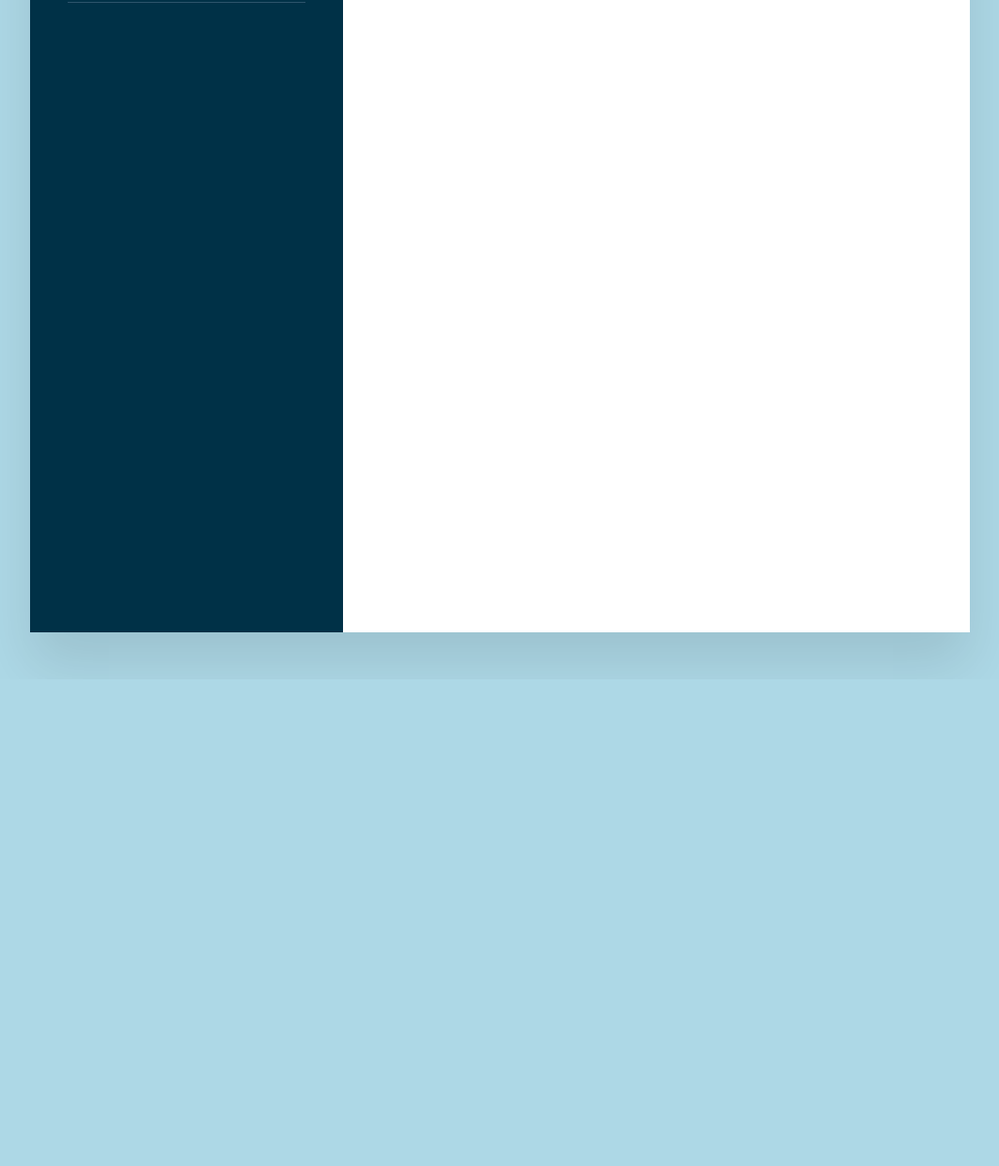
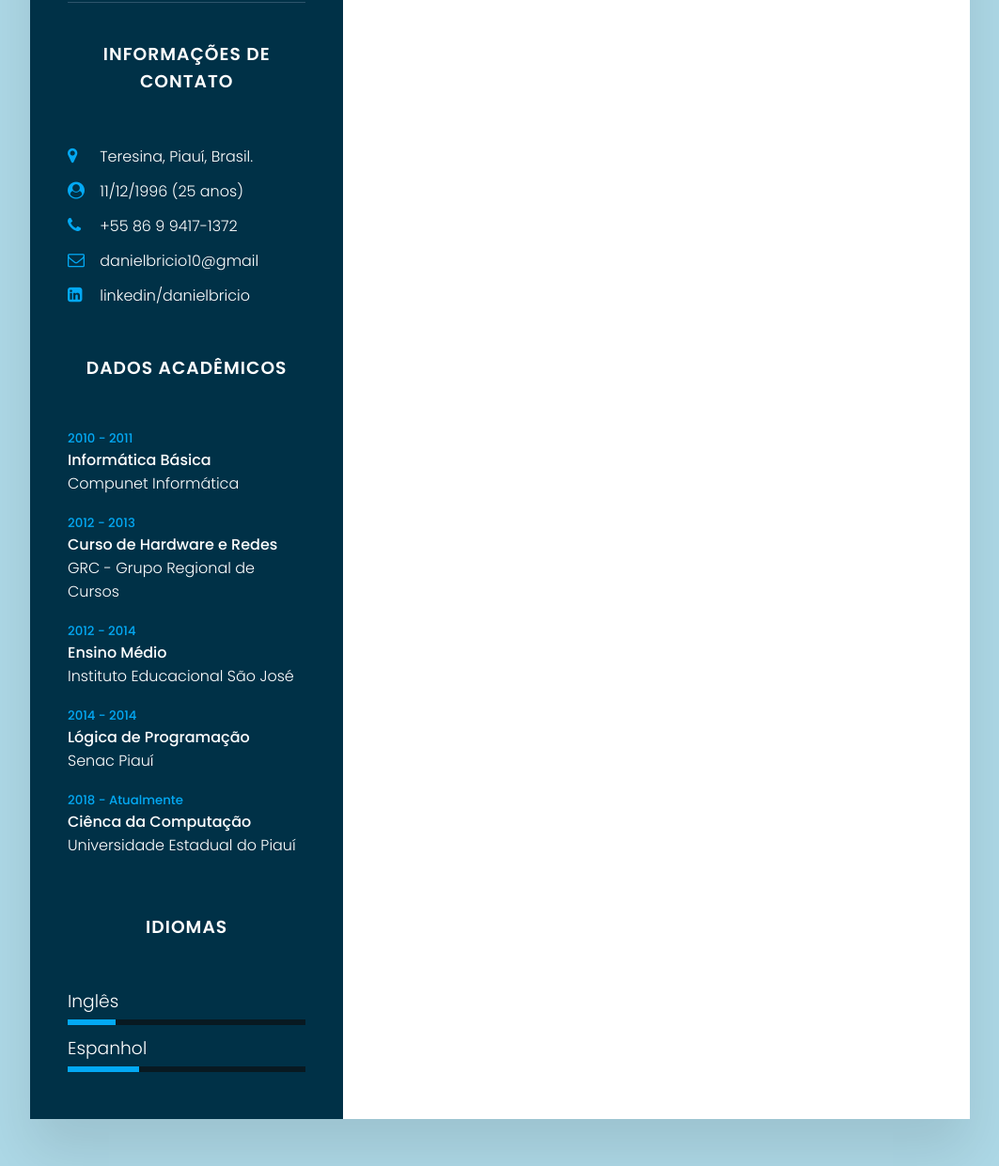
Before and after one commit to danielbricio/BricioResumeWebsite, a plain HTML site: page index.html in a window 1280 px wide. Shown: the part 377-1618 px from the top of the page at 94% size, without its empty margins (108-1171 px from the left). Before the commit the page ends 1100 px from the top, so only its background shows below. Drawn offline with Linux system fonts and the light colour scheme.

Commit message:
Dados Acadêmicos de Idioma

```diff
--- a/index.html
+++ b/index.html
@@ -4,6 +4,7 @@
 <head>
     <meta name="viewport" content="width=devide-width", initial-scale="1.0">
     <title>DocumentoBricio</title>
+    <link rel="stylesheet" href="https://cdnjs.cloudflare.com/ajax/libs/font-awesome/4.7.0/css/font-awesome.css" integrity="sha512-5A8nwdMOWrSz20fDsjczgUidUBR8liPYU+WymTZP1lmY9G6Oc7HlZv156XqnsgNUzTyMefFTcsFH/tnJE/+xBg==" crossorigin="anonymous" />
     <link rel="stylesheet" type="text/css" href="style.css">
 </head>
 
@@ -18,6 +19,90 @@
             </div>
             <h2>Daniel Bricio<br><span>Web Developer</span></h2>
             </div>
+
+            <div class="ContatoInfo">
+                <h3 class="title">Informações de Contato</h3>
+                <ul>
+                    <li>
+                        <span class="icon"><i class="fa fa-map-marker" aria-hidden="true"></i>
+                        </span>
+                        <span class="text">Teresina, Piauí, Brasil.</span>
+                    </li>
+                    <li>
+                        <span class="icon"><i class="fa fa-user-circle" aria-hidden="true"></i>
+                        </span>
+                        <span class="text">11/12/1996 (25 anos)</span>
+                    </li>
+                    <li>
+                        <span class="icon"><i class="fa fa-phone" aria-hidden="true"></i>
+                        </span>
+                        <span class="text"> +55 86 9 9417-1372</span>
+                    </li>
+                    <li>
+                        <span class="icon"><i class="fa fa-envelope-o" aria-hidden="true"></i>
+                        </span>
+                        <span class="text">danielbricio10@gmail</span>
+                    </li>
+                    <li>
+                        <span class="icon"><i class="fa fa-linkedin-square" aria-hidden="true"></i>
+                        </span>
+                        <span class="text">linkedin/danielbricio</span>
+                    </li>
+                </ul>
+            </div>
+
+            <div class="ContatoInfo Academico">
+                <h3 class="title">Dados Acadêmicos</h3>
+                <ul>
+
+                    <li>
+                        <h5>2010 - 2011</h5>
+                        <h4>Informática Básica</h4>
+                        <h4>Compunet Informática</h4>
+                    </li>
+                    <li>
+                        <h5>2012 - 2013</h5>
+                        <h4>Curso de Hardware e Redes</h4>
+                        <h4>GRC - Grupo Regional de Cursos</h4>
+                    </li>
+
+                    <li>
+                        <h5>2012 - 2014</h5>
+                        <h4>Ensino Médio</h4>
+                        <h4>Instituto Educacional São José</h4>
+                    </li>
+                    <li>
+                        <h5>2014 - 2014</h5>
+                        <h4>Lógica de Programação</h4>
+                        <h4>Senac Piauí</h4>
+                    </li>
+                    <li>
+                        <h5>2018 - Atualmente</h5>
+                        <h4>Ciênca da Computação</h4>
+                        <h4>Universidade Estadual do Piauí</h4>
+                    </li>
+
+                </ul>
+            </div>
+
+            <div class="ContatoInfo idiomas">
+                <h3 class="title">Idiomas<h3>
+                <ul>
+                    <li>
+                        <span class="text">Inglês</span>
+                        <span class="percent">
+                            <div style="width: 20%;"></div>
+                        </span>
+                    </li>
+                    <li>
+                        <span class="text">Espanhol</span>
+                        <span class="percent">
+                            <div style="width: 30%;"></div>
+                        </span>
+                    </li>
+                </ul>
+            </div>
+
         </div>
 
         <div class="right_Side"></div>
--- a/style.css
+++ b/style.css
@@ -80,6 +80,79 @@ body
     font-weight: 300;
 }
 
+.ContatoInfo{
+    padding-top: 40px;
+}
+
+.title{
+    color: #fff;
+    text-transform: uppercase;
+    font-weight: 600;
+    letter-spacing: 1px;
+    margin-bottom: 20%;
+    text-align: center;
+}
+.ContatoInfo ul
+{
+    position: relative;
+}
+.ContatoInfo ul li
+{
+    position: relative;
+    list-style: none;
+    margin: 10px 0;
+    cursor: pointer;
+}
+.ContatoInfo ul li .icon
+{
+    display: inline-block;
+    width: 30px;
+    font-size: 18px;
+    color: #03a9f4;
+}
+.ContatoInfo ul li span
+{
+    color: #fff;
+    font-weight: 300;
+
+}
+.ContatoInfo.Academico li
+{
+    margin-bottom: 20px;
+}
+.ContatoInfo.Academico li h5
+{
+    color:#03a9f4;
+    font-weight: 500;
+}
+.ContatoInfo.Academico li h4:nth-child(2)
+{
+    color: #fff;
+    font-weight: 500;
+}
+.ContatoInfo.Academico li h4
+{
+    color: #fff;
+    font-weight: 300;
+}
+.ContatoInfo.idiomas .percent
+{
+    position: relative;
+    width: 100%;
+    height: 6px;
+    background: #081921;
+    display: block;
+    margin-top: 5px;
+}
+.ContatoInfo.idiomas .percent div
+{
+    position: absolute;
+    top: 0;
+    left: 0;
+    height: 100%;
+    background: #03a9f4;
+}
+
 .container .right_Side
 {
     position: relative;
```
